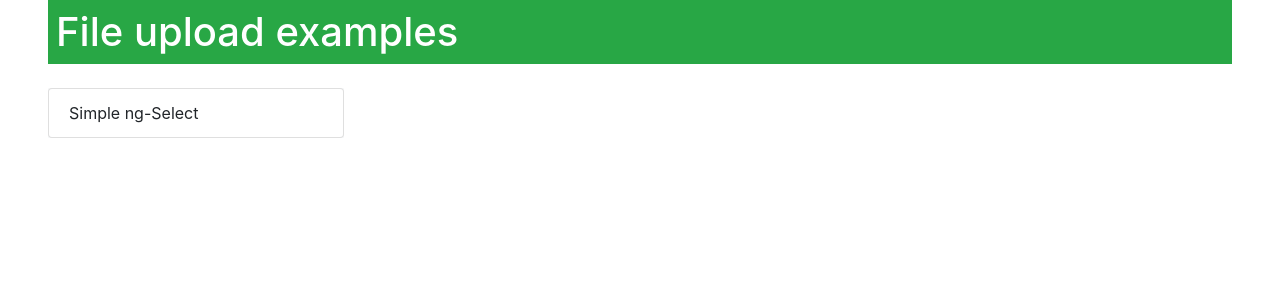
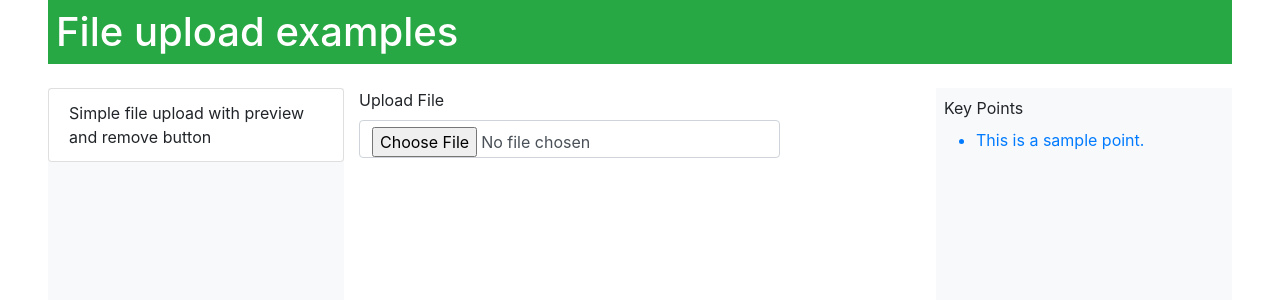
Before and after one commit to baraskarharshal/angular-kqathk, an Angular app: page /simple-file-upload in a window 1280 px wide. Before the commit this address led to /. Shown: the top 300 px of the page. Built offline with nearby package versions, Linux system fonts and the light colour scheme.

Commit message:
5 files modified

```diff
--- a/src/app/app.routing.module.ts
+++ b/src/app/app.routing.module.ts
@@ -6,12 +6,12 @@ import { SimpleFileUploadComponent } from './simple-file-upload/simple-file-uplo
 const routes: Routes = [
 
   {
-    path: 'simple-ng-select',
+    path: 'simple-file-upload',
     component: SimpleFileUploadComponent,
   },
     {
     path: '',
-    redirectTo: 'simple-ng-select',
+    redirectTo: 'simple-file-upload',
     pathMatch: 'full'
   },
 
--- a/src/app/sidebar/sidebar.component.html
+++ b/src/app/sidebar/sidebar.component.html
@@ -1,3 +1,3 @@
 <ul class="list-group">
-  <li class="list-group-item" routerLink="/simple-ng-select">Simple ng-Select</li>
+  <li class="list-group-item" routerLink="/simple-file-upload">Simple file upload with preview and remove button</li>
 </ul>
--- a/src/app/simple-file-upload/simple-file-upload.component.css
+++ b/src/app/simple-file-upload/simple-file-upload.component.css
@@ -0,0 +1,8 @@
+
+.hide-preview {
+  visibility: hidden;
+}
+
+.show-preview {
+  visibility: visible;
+}
--- a/src/app/simple-file-upload/simple-file-upload.component.html
+++ b/src/app/simple-file-upload/simple-file-upload.component.html
@@ -2,8 +2,24 @@
 <div class="row">
 
   <div class="col-md-8 main-panel">
+    <div class="form-group">
+      <label>Upload File</label>
+      <input type="file" (change)="onSelect($event)" class="form-control w-75" placeholder="Upload File">
+    </div>
 
-
+    <div class="preview d-flex">
+      <div>
+        <img [ngClass]="{'hide-preview': !file, 'show-preview': file}"
+              class="d-flex flex-column"
+              src={{imageUrl}}
+              width="200"
+              height="200">
+        <span>{{file? file.name: ''}}</span>
+      </div>
+      <div>
+        <button *ngIf="file" (click)="remove()" class="btn btn-primary">Remove</button>
+      </div>
+    </div>
   </div>
 
   <div class="col-md-4 info-panel bg-light p-0">
--- a/src/app/simple-file-upload/simple-file-upload.component.ts
+++ b/src/app/simple-file-upload/simple-file-upload.component.ts
@@ -7,9 +7,30 @@ import { Component, OnInit } from '@angular/core';
 })
 export class SimpleFileUploadComponent implements OnInit {
 
+  imageUrl: string | ArrayBuffer;
+  file: File;
   constructor() { }
 
   ngOnInit() {
   }
 
+  onSelect(event) {
+    console.log(event);
+    this.file = event.target.files[0];
+    this.showPreview();
+  }
+
+  showPreview() {
+    let reader = new FileReader();
+    reader.onload = (e) => {
+      this.imageUrl = e.target['result'];
+    };
+    reader.readAsDataURL(this.file);
+  }
+
+  remove() {
+    this.file = null;
+    this.imageUrl = '';
+  }
+
 }
```
